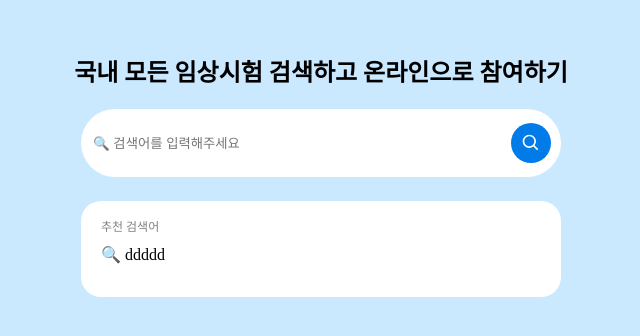
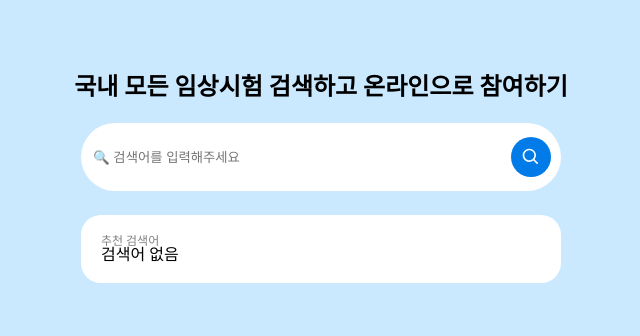
Before and after one commit to wanted-pre-onboarding-4/pre-onboarding-assignment-week-5-1-team-4, a React (Create React App) app: page / in a window 1280 px wide. Shown: the part 266-602 px from the top of the page, without its empty margins (319-959 px from the left). Built offline with nearby package versions, Linux system fonts and the light colour scheme; data requests are answered from the project's data file.

Commit message:
feat : 검색 리스트 구현 검색 단어 볼드체처리 디바운스를 적용하여 검색API의 효율성을 높임

```diff
--- /dev/null
+++ b/src/components/SearchItem.jsx
@@ -0,0 +1,7 @@
+import React from 'react';
+import { highlightIncludedText } from '../utils/func';
+const SearchItem = ({ result, searchText }) => {
+  return <div>{highlightIncludedText(result.sickNm, searchText)}</div>;
+};
+
+export default SearchItem;
--- a/src/components/SearchList.jsx
+++ b/src/components/SearchList.jsx
@@ -1,9 +1,19 @@
 import React from 'react';
 import styled from 'styled-components';
-const SearchList = () => {
-  return <Container>🔍 ddddd</Container>;
+import SearchItem from './SearchItem';
+const SearchList = ({ results, searchText }) => {
+  console.log(results);
+  return (
+    <Container>
+      {results.map(result => (
+        <SearchItem key={result.sickCd} result={result} searchText={searchText} />
+      ))}
+    </Container>
+  );
 };
 const Container = styled.div`
   padding: 14px 0;
+  overflow-y: auto;
+  max-height: 300px;
 `;
 export default SearchList;
--- /dev/null
+++ b/src/hooks/useDebounce.js
@@ -0,0 +1,19 @@
+import { useEffect, useState } from 'react';
+
+const useDebounce = (value, delay) => {
+  const [debouncedValue, setDebouncedValue] = useState(value);
+
+  useEffect(() => {
+    const timer = setTimeout(() => {
+      setDebouncedValue(value);
+    }, delay);
+
+    return () => {
+      clearTimeout(timer);
+    }; //value 변경 시점에 clearTimeout을 해줘야함.
+  }, [value]);
+
+  return debouncedValue;
+};
+
+export default useDebounce;
--- a/src/pages/Search.jsx
+++ b/src/pages/Search.jsx
@@ -4,10 +4,11 @@ import SearchList from '../components/SearchList';
 import { BiSearch } from 'react-icons/bi';
 import { SearchContext } from '../store/search';
 import searchApi from '../services/api';
+import useDebounce from '../hooks/useDebounce';
 const Search = () => {
-  const { searches } = useContext(SearchContext);
+  const { searches, setSearches } = useContext(SearchContext);
   const [searchText, setSearchText] = useState('');
-
+  const [results, setResults] = useState([]);
   const onSearchSubmit = e => {
     e.preventDefault();
     setSearchText('');
@@ -17,14 +18,22 @@ const Search = () => {
     const text = e.target.value;
     setSearchText(text);
   };
+  const debouncedSearchText = useDebounce(searchText, 200);
 
   useEffect(() => {
+    if (debouncedSearchText === '') return;
+    if (searches[debouncedSearchText]) {
+      setResults(searches[debouncedSearchText]);
+      return;
+    }
+
     const getApi = async () => {
-      const result = await searchApi('담낭');
-      console.log(result);
+      const results = await searchApi(debouncedSearchText);
+      setSearches(prev => ({ ...prev, [debouncedSearchText]: results.data }));
+      setResults(results.data);
     };
     getApi();
-  }, []);
+  }, [debouncedSearchText]);
 
   return (
     <Wrap>
@@ -41,7 +50,11 @@ const Search = () => {
       </SearchSection>
       <SearchResult>
         <SearchListTitle>추천 검색어</SearchListTitle>
-        <SearchList></SearchList>
+        {results.length === 0 || searchText === '' ? (
+          <div>검색어 없음</div>
+        ) : (
+          <SearchList results={results} searchText={searchText} />
+        )}
       </SearchResult>
     </Wrap>
   );
--- /dev/null
+++ b/src/utils/func.js
@@ -0,0 +1,23 @@
+export const highlightIncludedText = (text, value) => {
+  const title = text.toLowerCase();
+  const searchValue = value.toLowerCase();
+  if (searchValue !== '' && title.includes(searchValue)) {
+    const matchText = text.split(new RegExp(`(${searchValue})`, 'gi'));
+
+    return (
+      <>
+        {matchText.map((text, index) =>
+          text.toLowerCase() === searchValue.toLowerCase() ? (
+            <span key={index} style={{ fontWeight: 700 }}>
+              {text}
+            </span>
+          ) : (
+            text
+          )
+        )}
+      </>
+    );
+  }
+
+  return text;
+};
```
Also changed, not shown: 1 other file (tests, documents, lock files or other folders).
